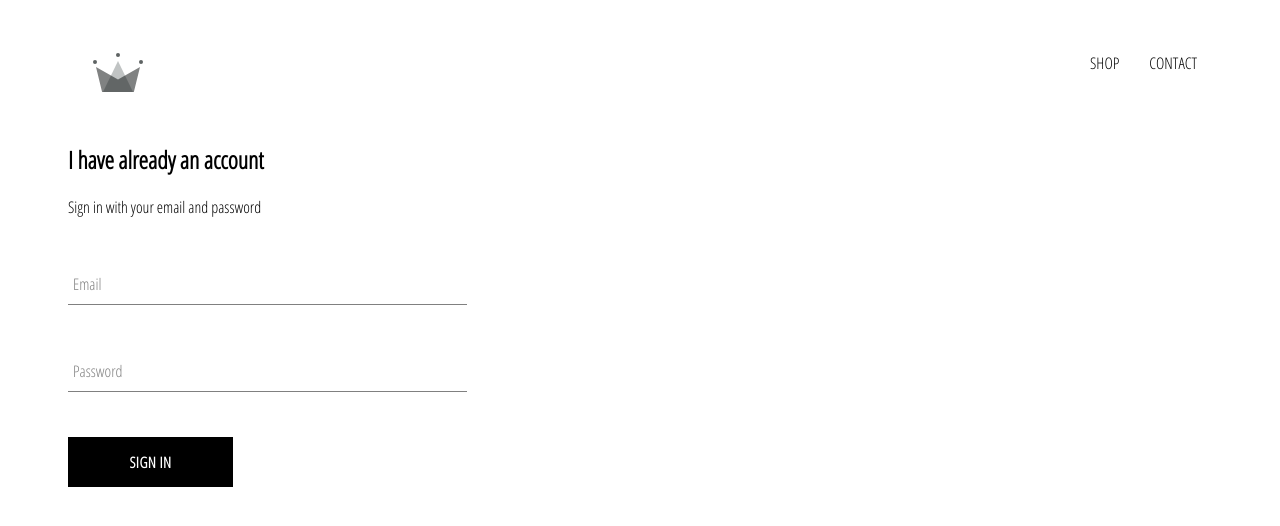
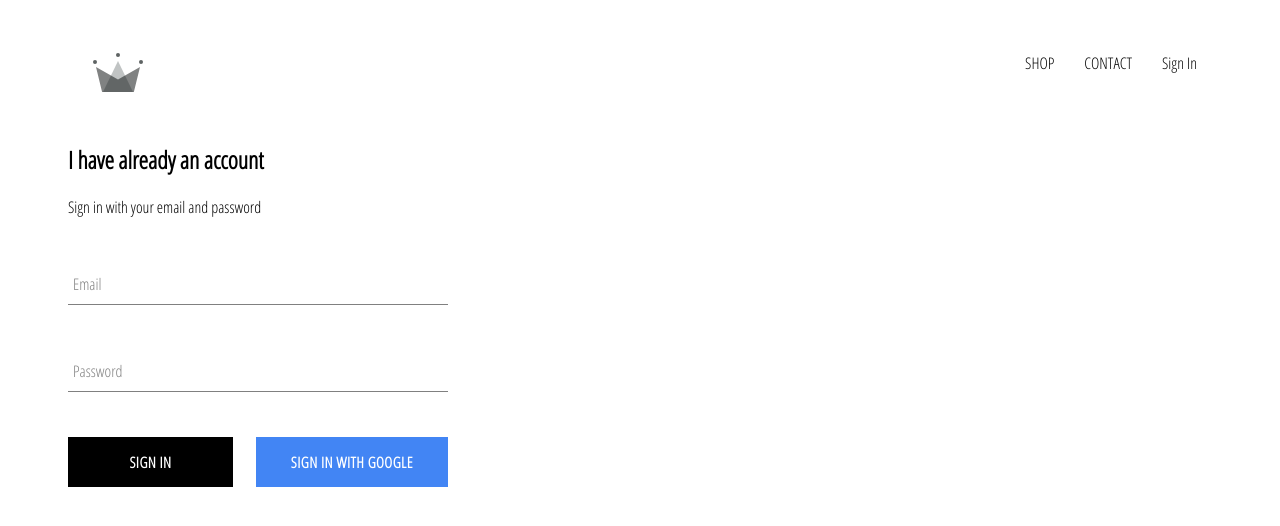
Before and after one commit to guneetnagia/shopping, a React (Create React App) app: page /signIn in a window 1280 px wide. Shown: the top 526 px of the page. Built offline with nearby package versions, Linux system fonts and the light colour scheme; no server answers.

Commit message:
adding firebase

```diff
--- a/package.json
+++ b/package.json
@@ -4,6 +4,7 @@
   "private": true,
   "homepage": "https://guneetnagia.github.io/Shopping",
   "dependencies": {
+    "firebase": "^7.14.1",
     "node-sass": "^4.12.0",
     "react": "^16.9.0",
     "react-dom": "^16.9.0",
--- a/src/App.css
+++ b/src/App.css
@@ -7,3 +7,7 @@ a {
     text-decoration: none;
     color: black;
 }
+
+* {
+    box-sizing: border-box;
+}
--- a/src/App.js
+++ b/src/App.js
@@ -4,13 +4,36 @@ import ShopPage from './pages/shop/shop.component';
 import '../src/App.css';
 import Header from './components/header/header.component';
 import SignInAndSignUp from './pages/sign-in-and-sign-up/sign-in-and-sign-up.component';
+import { auth } from './firebase/firebase.utils';
 
 import { Route, Switch } from 'react-router-dom';
 
-const App = () => {
+class App extends React.Component {
+    constructor() {
+        super();
+        this.state = {
+            currentUser: null
+        };
+    }
+    unsubscribeFromAuth = null;
+
+    componentDidMount() {
+        this.unsubscribeFromAuth = auth.onAuthStateChanged(user => {
+            this.setState({
+                currentUser : user
+            })
+            console.log(user);
+        })
+    }
+
+    componentWillMount() {
+       // this.unsubscribeFromAuth();
+    }
+
+    render() {
         return (
             <div>
-            <Header />
+                <Header currentUser = {this.state.currentUser} />
                 <Switch>
                     <Route exact path="/" component={HomePage} />
                     <Route path="/shop" component={ShopPage} />
@@ -19,4 +42,5 @@ const App = () => {
             </div>
         )
     }
+}
 export default App;
--- a/src/components/custom-button/custom-button.component.jsx
+++ b/src/components/custom-button/custom-button.component.jsx
@@ -1,8 +1,8 @@
 import React from 'react';
 import './custom-button.styles.scss';
 
-const CustomButton = ({ children, ...otherProps }) => (
-    <button className="custom-button" {...otherProps}>
+const CustomButton = ({ children,isGoogleSignIn, ...otherProps }) => (
+    <button className={`${isGoogleSignIn ? 'google-sign-in' : ''} custom-button`} {...otherProps}>
         {children}
     </button>
 )
--- a/src/components/custom-button/custom-button.styles.scss
+++ b/src/components/custom-button/custom-button.styles.scss
@@ -19,4 +19,13 @@
       color: black;
       border: 1px solid black;
     }
+
+    &.google-sign-in {
+      background-color: #4285f4;
+      color:white;
+        &:hover{
+          background-color: #357ae8;
+          border: none;
+        }
+    }
   }
--- a/src/components/header/header.component.jsx
+++ b/src/components/header/header.component.jsx
@@ -1,18 +1,29 @@
 import React from 'react';
 import './header.styles.scss';
 import { Link } from 'react-router-dom';
-import {ReactComponent as Logo} from '../../assets/crown.svg';
+import { ReactComponent as Logo } from '../../assets/crown.svg';
+import { connect } from 'react-redux';
+import { auth } from 'firebase';
 
-const Header = () => (
+const Header = ({currentUser}) => (
     <div className="header">
         <Link className="logo-container" to="/">
             <Logo className="logo"></Logo>
         </Link>
         <div className="options">
-            <Link className="option" to = "/shop">SHOP</Link>
-            <Link className="option" to = "/contact">CONTACT</Link>
+            <Link className="option" to="/shop">SHOP</Link>
+            <Link className="option" to="/contact">CONTACT</Link>
+            {
+                currentUser ?
+                    <div className='option' onClick={()=>auth.signOut()}>Sign Out</div>:
+                    <Link className="option" to="/signin">Sign In</Link>
+            }
         </div>
     </div>
 )
 
-export default Header;
+const mapStateToProps = state => ({
+    currentUser : state.user.currrentUser
+});
+
+export default connect(mapStateToProps)(Header);
--- a/src/components/sign-in/sign-in.component.jsx
+++ b/src/components/sign-in/sign-in.component.jsx
@@ -2,6 +2,8 @@ import React from 'react';
 import './sign-in.styles.scss';
 import FormInput from '../form-input/form-input.component';
 import CustomButton from '../custom-button/custom-button.component';
+
+import { signInWithGoogle } from '../../firebase/firebase.utils';
 
 class SignIn extends React.Component {
     constructor() {
@@ -33,9 +35,16 @@ class SignIn extends React.Component {
                 <form onSubmit={this.handleSubmit}>
                     <FormInput name="email" type="email" value={this.state.email} required handleChange={this.handleChange} label="Email" />
                     <FormInput name="password" type="password" value={this.state.password} required handleChange={this.handleChange} label="Password" />
-                    <CustomButton type="submit" >
-                        Sign In
+                    <div className="buttons">
+                        <CustomButton type="submit" >
+                            Sign In
                     </CustomButton>
+                        <CustomButton onClick={signInWithGoogle} isGoogleSignIn>
+                            Sign In with google
+                    </CustomButton>
+                    </div>
+
+
                 </form>
             </div>
         )
--- a/src/components/sign-in/sign-in.styles.scss
+++ b/src/components/sign-in/sign-in.styles.scss
@@ -1,5 +1,14 @@
 .sign-in {
-    width: 30vw;
+    width: 380px;
     display: flex;
     flex-direction:column;
+
+    .title {
+        margin: 10px 0;
+    }
+
+    .buttons {
+        display: flex;
+        justify-content: space-between;
+    }
 }
--- /dev/null
+++ b/src/firebase/firebase.utils.js
@@ -0,0 +1,90 @@
+import firebase from 'firebase/app';
+import 'firebase/firestore';
+import 'firebase/auth';
+
+
+const config = {
+    apiKey: "AIzaSyDg6G_VA64THdW0zmqwgGB45pKIvVR4NZM",
+    authDomain: "shoppingreactapp.firebaseapp.com",
+    databaseURL: "https://shoppingreactapp.firebaseio.com",
+    projectId: "shoppingreactapp",
+    storageBucket: "shoppingreactapp.appspot.com",
+    messagingSenderId: "413471815774",
+    appId: "1:413471815774:web:ad267b62b2d16ff9639ccf"
+  };
+
+  firebase.initializeApp(config);
+/*
+export const createUserProfileDocument = async (userAuth, additionalData) => {
+    if (!userAuth) return;
+
+    const userRef = firestore.doc(`users/${userAuth.uid}`)
+
+    const snapShot = await userRef.get();
+
+    if(!snapShot.exists) {
+        const { displayName, email } = userAuth;
+        const createdAt = new Date();
+
+        try {
+            await userRef.set({
+               displayName,
+               email,
+               createdAt,
+               ...additionalData
+            })
+        } catch (error) {
+            console.log('error creating user', error.message)
+        }
+    }
+
+    return userRef;
+}
+
+export const addColletionAndDocuments = async (collectionKey, objectsToAdd) => {
+    const collectionRef = firestore.collection(collectionKey);
+
+    const batch = firestore.batch();
+    objectsToAdd.forEach(obj => {
+        const newDocRef = collectionRef.doc();
+        batch.set(newDocRef, obj);
+    });
+
+    return await batch.commit();
+}
+
+export const convertCollectionsSnapshotToMap = (collections) => {
+    const transformedCollection = collections.docs.map(doc => {
+        const { title, items } = doc.data();
+
+        return {
+            routeName: encodeURI(title.toLowerCase()),
+            id: doc.id,
+            title,
+            items
+        };
+    });
+
+    return transformedCollection.reduce((accumulator, collection) => {
+        accumulator[collection.title.toLowerCase()] = collection;
+        return accumulator;
+    }, {})
+}
+
+export const getCurrentUser = () => {
+    return new Promise((resolve, reject) => {
+        const unsubscribe = auth.onAuthStateChanged(userAuth => {
+            unsubscribe();
+            resolve(userAuth);
+        }, reject)
+    })
+}
+*/
+export const auth = firebase.auth();
+export const firestore = firebase.firestore();
+
+const provider = new firebase.auth.GoogleAuthProvider();
+provider.setCustomParameters({ prompt: 'select_account' });
+export const signInWithGoogle = () => auth.signInWithPopup(provider);
+
+export default firebase;
--- /dev/null
+++ b/src/redux/user/user.action.js
@@ -0,0 +1,4 @@
+export const setCurrentUSer = user => ({
+    type: 'SET_CURRENT_USER',
+    payload: user
+})
```
Also changed, not shown: 1 other file (tests, documents, lock files or other folders). Lines whose indentation alone changed are shown as unchanged.
